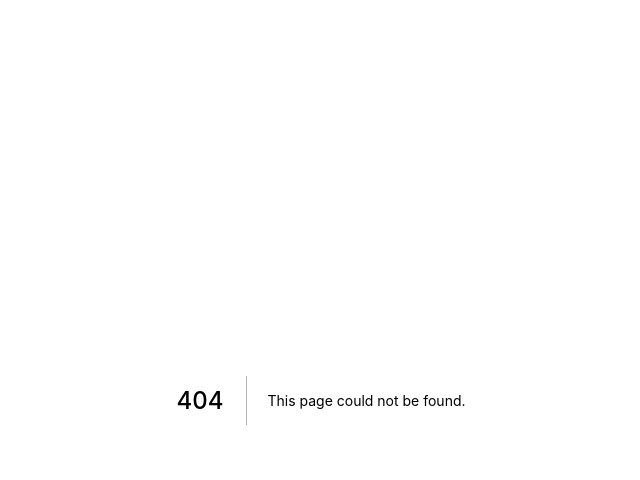
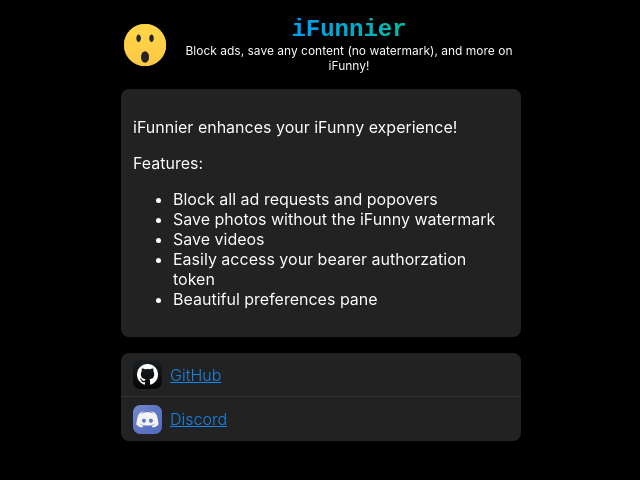
Before and after one commit to YulkyTulky/Repo, a Next.js app: page /iFunnier in a window 1280 px wide. Before the commit this address had no page. Shown: the top 480 px of the page, without its empty margins (319-959 px from the left). Built offline with nearby package versions, Linux system fonts and the light colour scheme.

Commit message:
upload ifunnier

```diff
--- /dev/null
+++ b/pages/iFunnier.js
@@ -0,0 +1,36 @@
+import Depiction from "../components/Depiction"
+
+export default function iFunnier() {
+	return (
+		<Depiction
+			name="iFunnier"
+			github="https://github.com/EamonTracey/iFunnier"
+			subtitle="Block ads, save any content (no watermark), and more on iFunny!"
+		>
+
+			<p>
+			iFunnier enhances your iFunny experience!
+			</p>
+
+            <p>Features:</p>
+			<ul>
+				<li>
+					Block all ad requests and popovers
+				</li>
+				<li>
+                    Save photos without the iFunny watermark
+				</li>
+				<li>
+					Save videos
+				</li>
+                <li>
+					Easily access your bearer authorzation token
+				</li>
+                <li>
+					Beautiful preferences pane
+				</li>
+			</ul>
+
+		</Depiction>
+	)
+}
--- a/repo.js
+++ b/repo.js
@@ -33,7 +33,9 @@
 
 	"https://github.com/YulkyTulky/FLEXivator/releases/download/v1.0/com.yulkytulky.flexivator_1.0_iphoneos-arm.deb",
 
-	"https://github.com/YulkyTulky/Crescendo/releases/download/v1.0/com.yulkytulky.crescendo_1.0_iphoneos-arm.deb"
+	"https://github.com/YulkyTulky/Crescendo/releases/download/v1.0/com.yulkytulky.crescendo_1.0_iphoneos-arm.deb",
+
+	"https://github.com/EamonTracey/iFunnier/releases/download/v1.0/com.eamontracey.ifunnier_1.0_iphoneos-arm.deb"
 
 
 ]
@@ -51,5 +53,6 @@
 	SafariFind: "assets/SafariFind/icon.png",
 	NotesFind: "assets/NotesFind/icon.png",
 	FLEXivator: "assets/FLEXivator/icon.png",
-	Crescendo: "assets/Crescendo/icon.png"
+	Crescendo: "assets/Crescendo/icon.png",
+	iFunnier: "assets/iFunnier/icon.png"
 }
```
Also changed, not shown: public/assets/iFunnier/icon.png (added).
